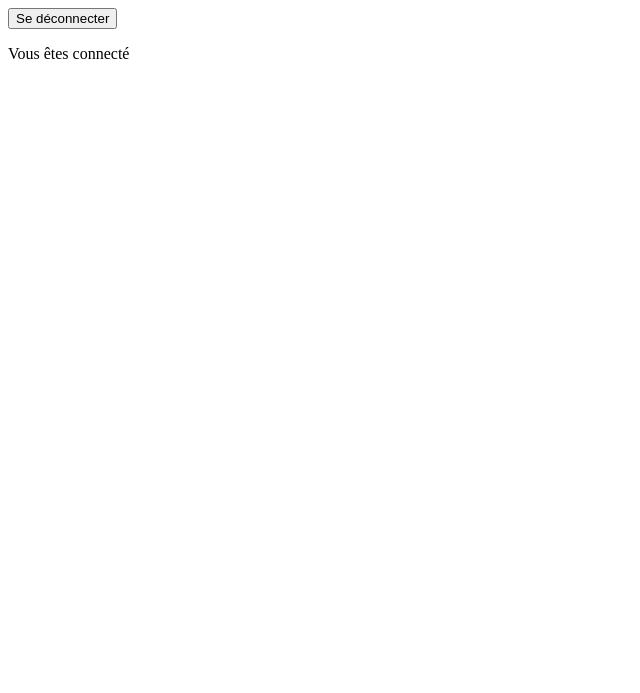
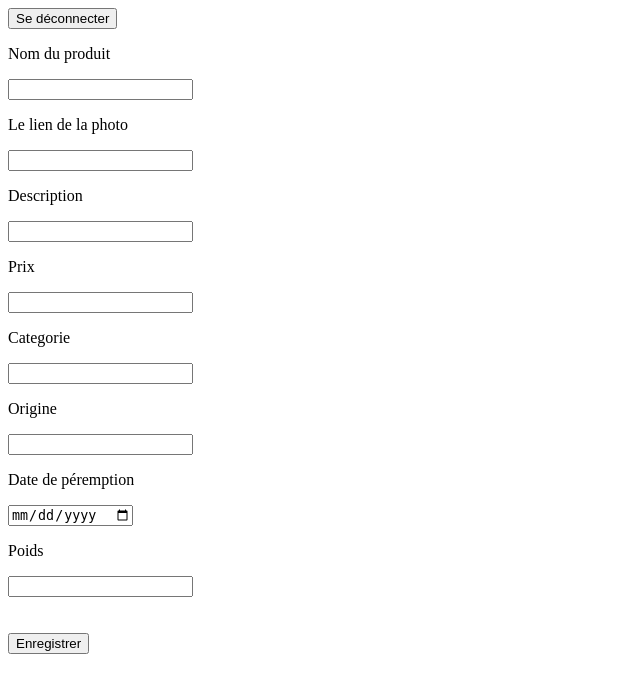
Before and after one commit to davy-web/dimi-php-produits-bio, a PHP site: page /admin/index.php in a window 1280 px wide. Shown: the top 693 px of the page, without its empty margins (0-640 px from the left). Run offline with PHP 8.4, Linux system fonts and the light colour scheme; the visitor is signed in with stand-in values (Sample User, id 1).

Commit message:
add-produits admin

```diff
--- /dev/null
+++ b/add-produits/index.php
@@ -0,0 +1,45 @@
+<?php
+$error = "";
+
+if (isset($_POST['enregistrer'])) {
+    if (!empty($_POST['nom'])) {
+        $pdo = new PDO('mysql:host=localhost;dbname=davy_admin', 'root', '', array(PDO::ATTR_ERRMODE=>PDO::ERRMODE_EXCEPTION));
+        $result = $pdo->prepare('INSERT INTO davy_produits (nom, photo, description, prix, categorie, origine, date, poids) VALUES (:nom, :photo, :description, :prix, :categorie, :origine, :date, :poids)');
+        $result->execute(array(
+            'nom' => $_POST['nom'],
+            'photo' => $_POST['photo'],
+            'description' => $_POST['description'],
+            'prix' => $_POST['prix'],
+            'categorie' => $_POST['categorie'],
+            'origine' => $_POST['origine'],
+            'date' => $_POST['date'],
+            'poids' => $_POST['poids']
+        ));
+        $error = "Le produit $_POST[nom] a été Enregister !";
+    }
+    else {
+        $error = "Veuillez remplir tous les champs";
+    }
+}
+?>
+        <form method="post" action="">
+            <p>Nom du produit</p>
+            <input type="text" name="nom">
+            <p>Le lien de la photo</p>
+            <input type="text" name="photo">
+            <p>Description</p>
+            <input type="text" name="description">
+            <p>Prix</p>
+            <input type="number" name="prix">
+            <p>Categorie</p>
+            <input type="text" name="categorie">
+            <p>Origine</p>
+            <input type="text" name="origine">
+            <p>Date de péremption</p>
+            <input type="date" name="date">
+            <p>Poids</p>
+            <input type="number" name="poids">
+            <br><br><br>
+            <input type="submit" name="enregistrer" value="Enregistrer">
+            <p><?php echo($error); ?></p>
+        </form>
--- a/admin/index.php
+++ b/admin/index.php
@@ -1,12 +1,11 @@
 <?php
-$error = "";
 $bouton_connexion = "Se déconnecter";
 
 if (!isset($_SESSION)) {
     session_start();
 }
 
-if ($_POST) {
+if (isset($_POST['connexion'])) {
     if (isset($_SESSION['connect'])) {
         unset($_SESSION['connect']);
         session_destroy();
@@ -18,16 +17,13 @@ if ($_POST) {
 if (isset($_SESSION['connect'])) {
     if ($_SESSION['connect'] == "connect") {
         $bouton_connexion = "Se déconnecter";
-        $error = "Vous êtes connecté";
     }
     else {
         $bouton_connexion = "Se connecter";
-        $error = "Vous êtes déconnecté";
     }
 }
 else {
     $bouton_connexion = "Se connecter";
-    $error = "Vous êtes déconnecté";
 }
 ?>
 <!DOCTYPE html>
@@ -41,8 +37,15 @@ else {
     <body>
         <form method="POST" action="">
             <input type="submit" name="connexion" value="<?php echo($bouton_connexion); ?>"><br>
-            <p><?php echo($error); ?></p>
         </form>
+
+<?php
+if (isset($_SESSION['connect'])) {
+    if ($_SESSION['connect'] == "connect") {
+        include '../add-produits/index.php';
+    }
+}
+?>
 
     </body>
 </html>
--- a/inscription/index.php
+++ b/inscription/index.php
@@ -44,6 +44,9 @@ if($_POST) {
             $error = "Le login doit être une adresse e-mail";
         }
     }
+    else {
+        $error = "Veuillez remplir tous les champs";
+    }
 }
 ?>
 <!DOCTYPE html>
```
Also changed, not shown: images/Maquette-Davy-Produits-Bio.jpg (added).
